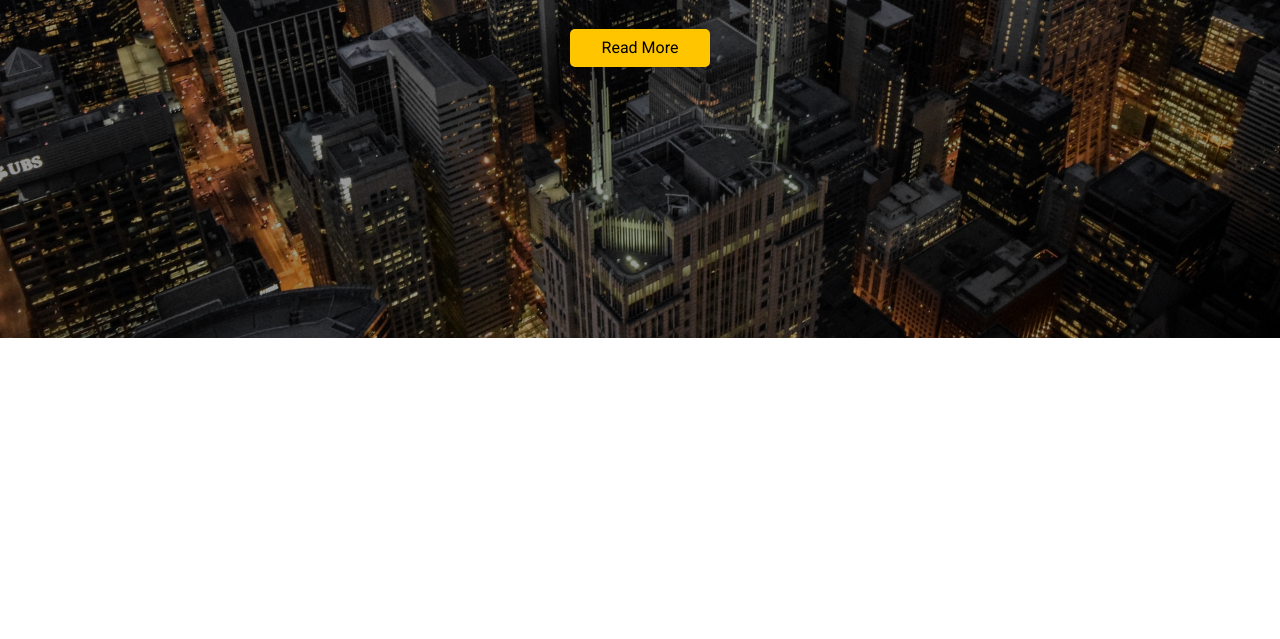
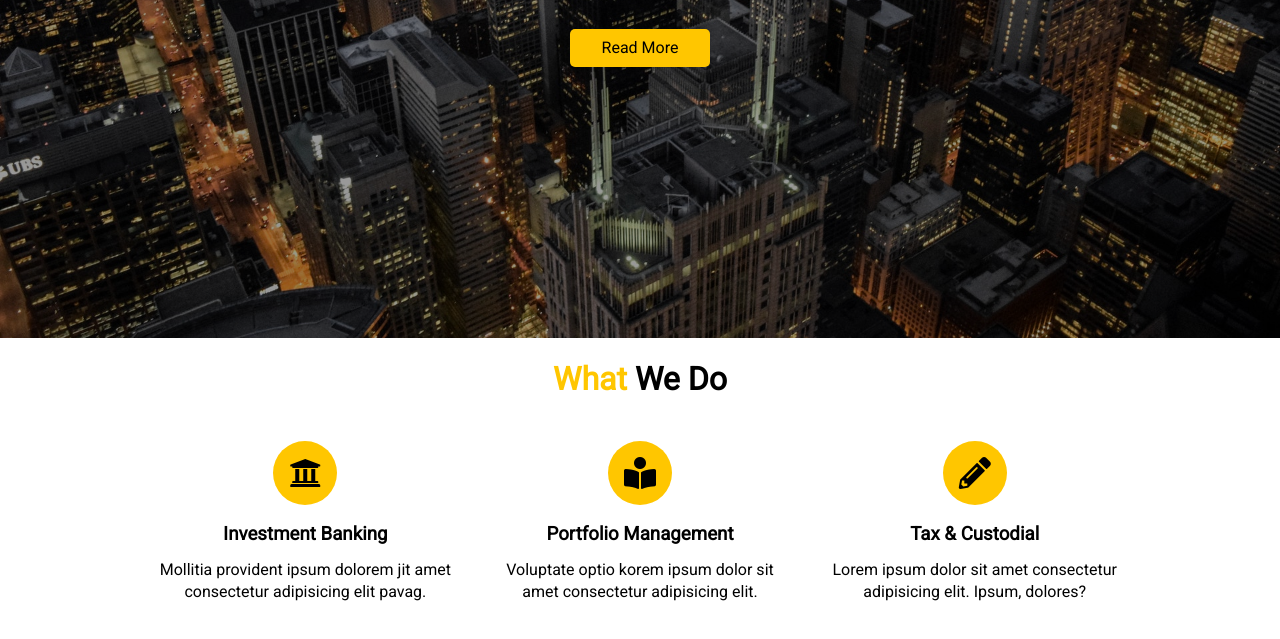
Before and after one commit to jonnynoone/0_edge, a plain HTML site: page index.html in a window 1280 px wide. Shown: the part 463-1102 px from the top of the page. Before the commit the page ends 801 px from the top, so only its background shows below. Drawn offline with Linux system fonts and the light colour scheme.

Commit message:
what we do section complete

```diff
--- a/css/style.css
+++ b/css/style.css
@@ -26,6 +26,17 @@ p {
 }
 
 /* Utility Classes */
+.container {
+    margin: auto;
+    padding: 0 2rem;
+    max-width: 1100px;
+    overflow: hidden;
+}
+
+.text-center {
+    text-align: center;
+}
+
 .text-primary {
     color: #ffc600;
 }
@@ -36,10 +47,20 @@ p {
     line-height: 1.1;
 }
 
+.m-heading {
+    font-size: 2rem;
+    margin-bottom: 0.75rem;
+    line-height: 1.1;
+}
+
 .lead {
     font-size: 1.3rem;
     margin-bottom: 2rem;
 }
+
+.py-1 { padding: 1.5rem 0; }
+.py-2 { padding: 2rem 0; }
+.py-3 { padding: 3rem 0; }
 
 .btn {
     display: inline-block;
@@ -106,3 +127,22 @@ p {
     padding: 0 2rem;
     background-color: rgba(0, 0, 0, 0.4);
 }
+
+/* Section: What We Do */
+#what .items {
+    display: flex;
+    padding: 1rem;
+}
+
+#what .items .item {
+    flex: 1;
+    text-align: center;
+    padding: 1rem;
+}
+
+#what .items .item i {
+    padding: 1rem;
+    border-radius: 50%;
+    margin-bottom: 1rem;
+    background-color: #ffc600;
+}
--- a/index.html
+++ b/index.html
@@ -41,6 +41,39 @@
             <a href="#what" class="btn">Read More</a>
         </div>
     </header>
+
+    <!-- Section: What We Do -->
+    <section id="what" class="bg-light py-1">
+        <div class="container">
+            <h2 class="m-heading text-center"><span class="text-primary">What</span> We Do</h2>
+
+            <div class="items">
+                <div class="item">
+                    <i class="fas fa-university fa-2x"></i>
+                    <div>
+                        <h3>Investment Banking</h3>
+                        <p>Mollitia provident ipsum dolorem jit amet consectetur adipisicing elit pavag.</p>
+                    </div>
+                </div>
+
+                <div class="item">
+                    <i class="fas fa-book-reader fa-2x"></i>
+                    <div>
+                        <h3>Portfolio Management</h3>
+                        <p>Voluptate optio korem ipsum dolor sit amet consectetur adipisicing elit.</p>
+                    </div>
+                </div>
+
+                <div class="item">
+                    <i class="fas fa-pencil-alt fa-2x"></i>
+                    <div>
+                        <h3>Tax & Custodial</h3>
+                        <p>Lorem ipsum dolor sit amet consectetur adipisicing elit. Ipsum, dolores?</p>
+                    </div>
+                </div>
+            </div>
+        </div>
+    </section>
 </body>
 
 </html>
```
